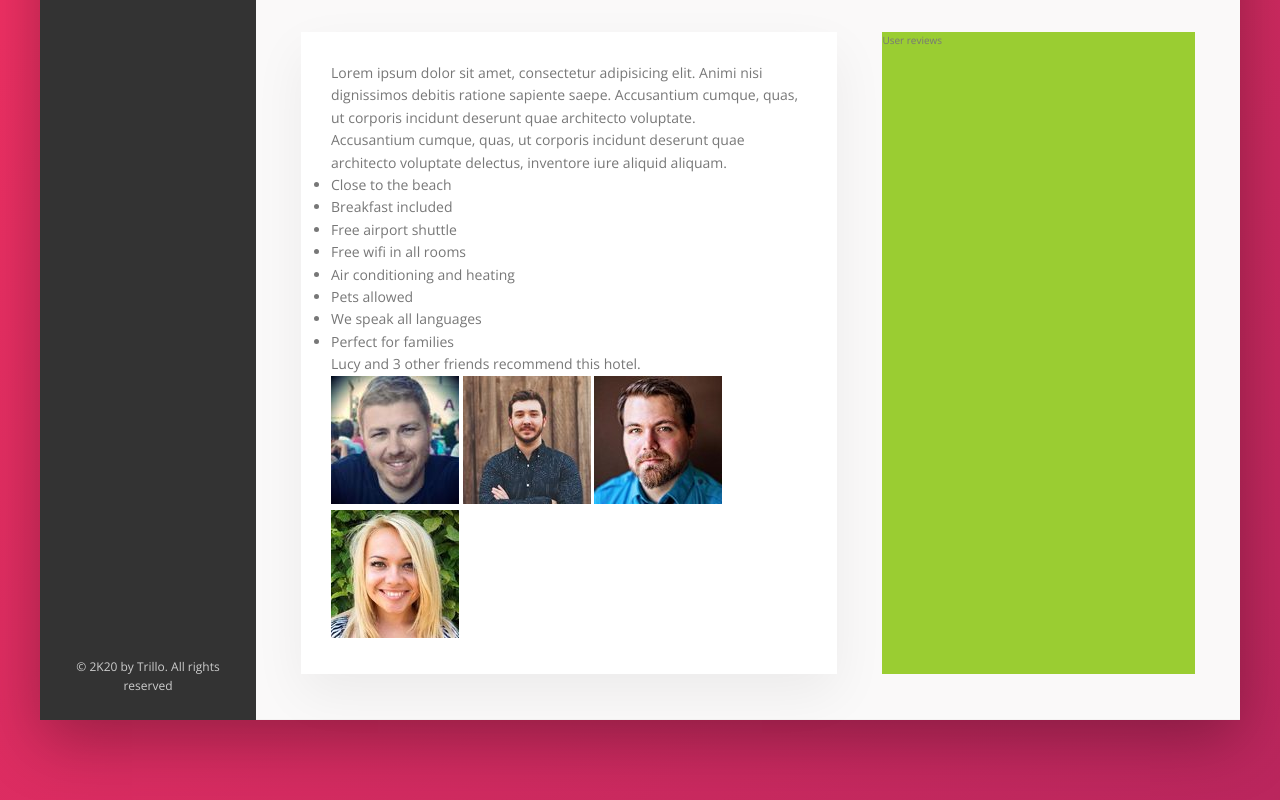
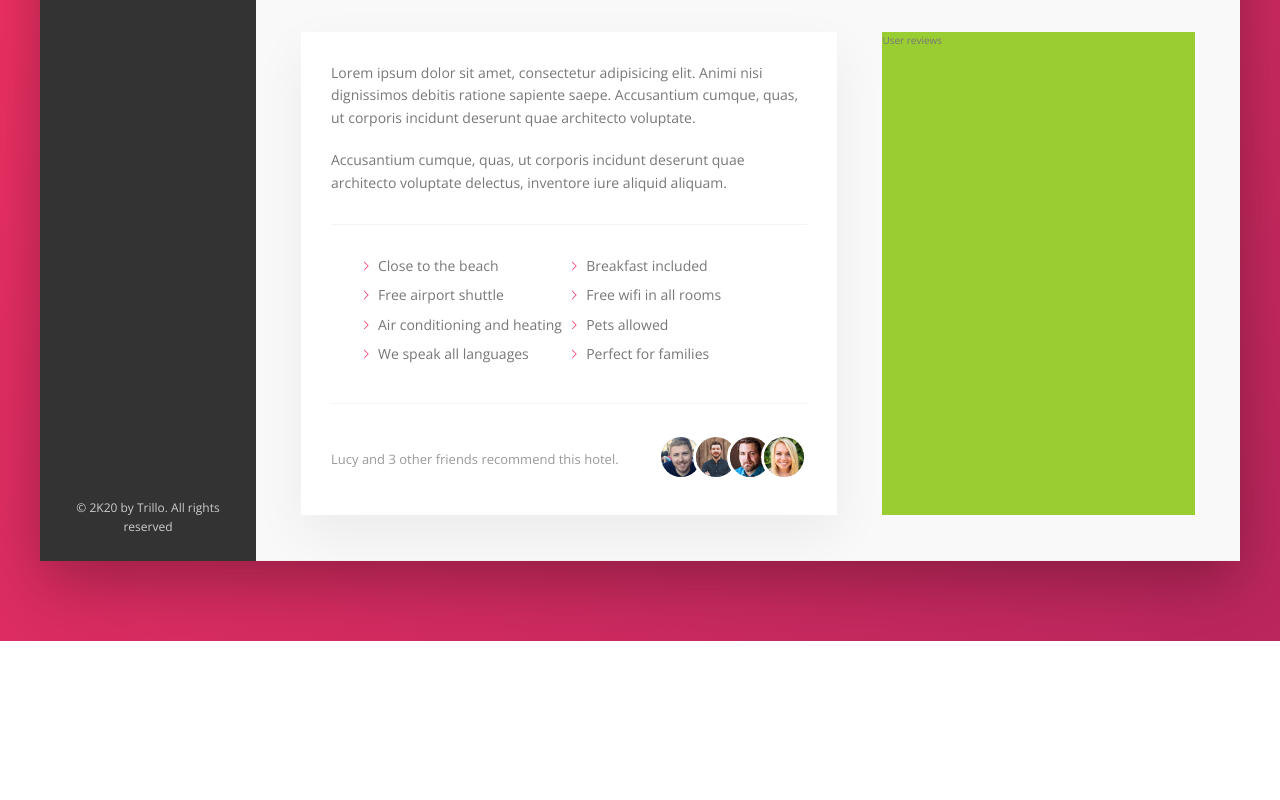
Before and after one commit to adarshcodes/Trillo-Flexbox, a website: page index.html in a window 1280 px wide. Shown: the part 615-1415 px from the top of the page. After the commit the page ends 1256 px from the top, so only its background shows below. Drawn offline with nearby package versions, Linux system fonts and the light colour scheme.

Commit message:
completed-recommend-section

```diff
--- a/sass/_components.scss
+++ b/sass/_components.scss
@@ -294,3 +294,79 @@
     box-shadow: none;
   }
 }
+
+//###########################################//
+//  PARAGRAPH
+
+.paragraph:not(:last-of-type) {
+  margin-bottom: 2rem;
+}
+
+
+//###########################################//
+// LIST
+
+.list {
+  list-style: none;
+  margin: 3rem 0;
+  padding: 3rem;
+  border-top: var(--line);
+  border-bottom: var(--line);
+  display: flex;
+  flex-wrap: wrap;
+
+  &__item {
+    flex: 0 0 50%;
+    margin-bottom: .7rem;
+  }
+  &__item::before {
+    content: '';
+    display: inline-block;
+    height: 1rem;
+    width: 1rem;
+    margin-right: .7rem;
+
+    //  Older browsers
+    // background-image: url('../img/chevron-thin-right.svg');
+    // background-size: cover;
+
+//  Newer browsers -masks
+    background-color: var(--color-primary);
+    -webkit-mask-image: url('../img/chevron-thin-right.svg');
+    -webkit-mask-size: cover;
+
+    mask-image: url('../img/chevron-thin-right.svg');
+    mask-size: cover;
+  }
+}
+
+//###########################################//
+// RECOMMEND
+
+.recommend {
+  font-size: 1.3rem;
+  color: var(--color-grey-dark-3);
+
+  display: flex;
+  align-items: center;
+
+  &__count {
+    margin-right: auto;
+  }
+
+  &__friend {
+
+  }
+
+  &__photo {
+    box-sizing: content-box;
+    height: 4rem;
+    width: 4rem;
+    border-radius: 50%;
+    border: 3px solid #fff;
+
+    &:not(:last-child){
+    margin-right: -1.5rem;
+    }
+  }
+}
```
Also changed, not shown: css/style.css.
